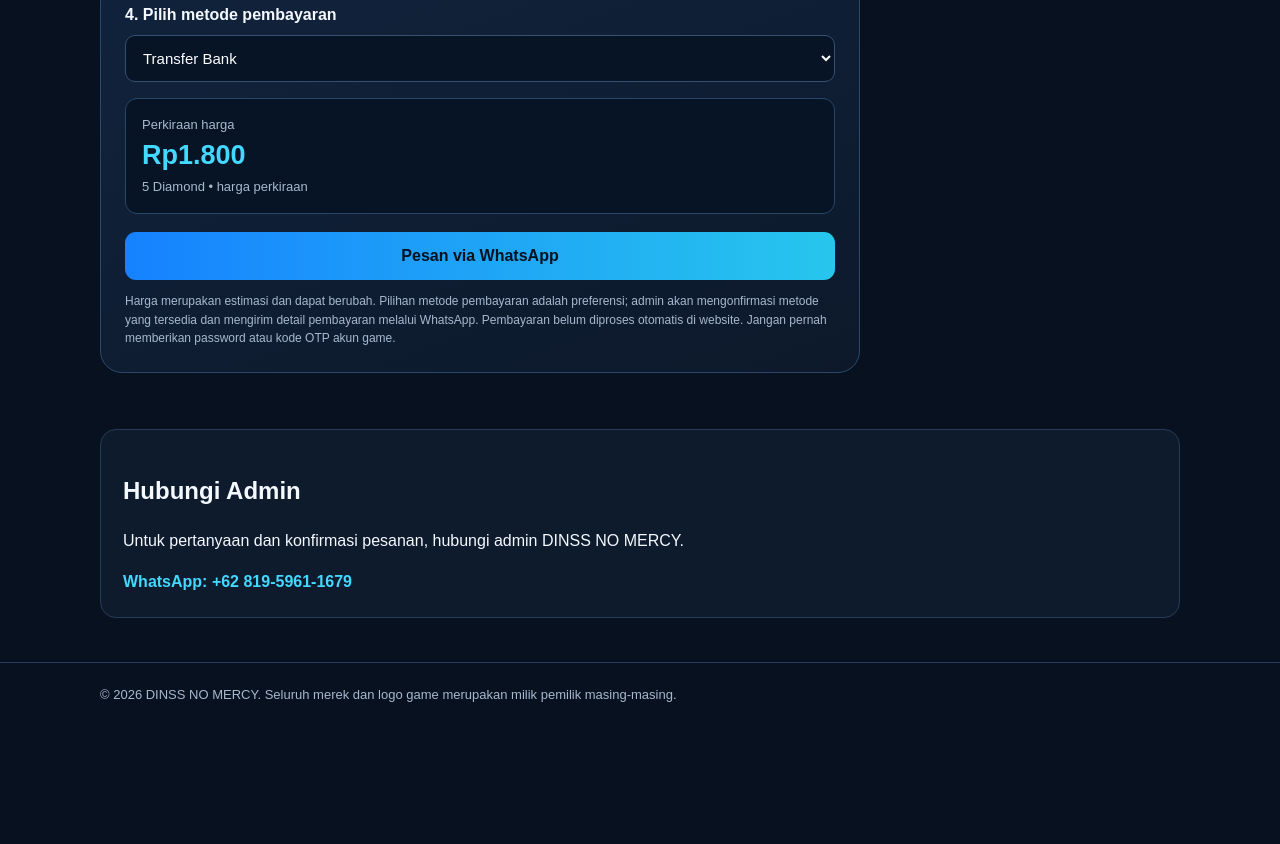
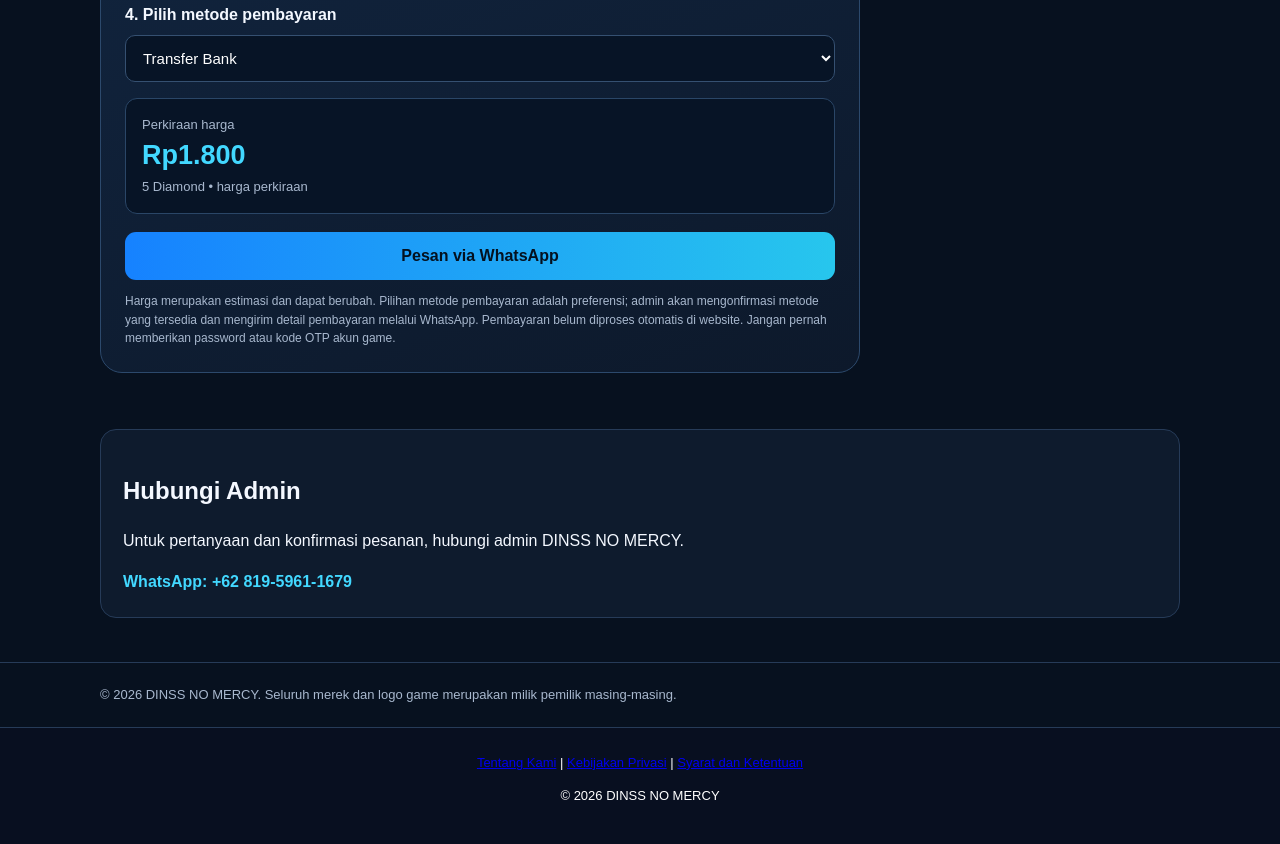
Before and after one commit to Sabiruu27p/dinss-no-mercy-business, a plain HTML site: page index.html in a window 1280 px wide. Shown: the part 1198-2042 px from the top of the page. Before the commit the page ends 1925 px from the top, so only its background shows below. Drawn offline with Linux system fonts and the light colour scheme.

Commit message:
Add footer with links and copyright notice

```diff
--- a/index.html
+++ b/index.html
@@ -99,4 +99,10 @@ document.getElementById("send").addEventListener("click",()=>{
 });
 refresh();
 </script>
+ <footer style="text-align:center;padding:25px;background:#080f20;color:white">
+  <a href="tentang-kami.html">Tentang Kami</a> |
+  <a href="privacy-policy.html">Kebijakan Privasi</a> |
+  <a href="terms.html">Syarat dan Ketentuan</a>
+  <p>© 2026 DINSS NO MERCY</p>
+ </footer>
 </body></html>
```
